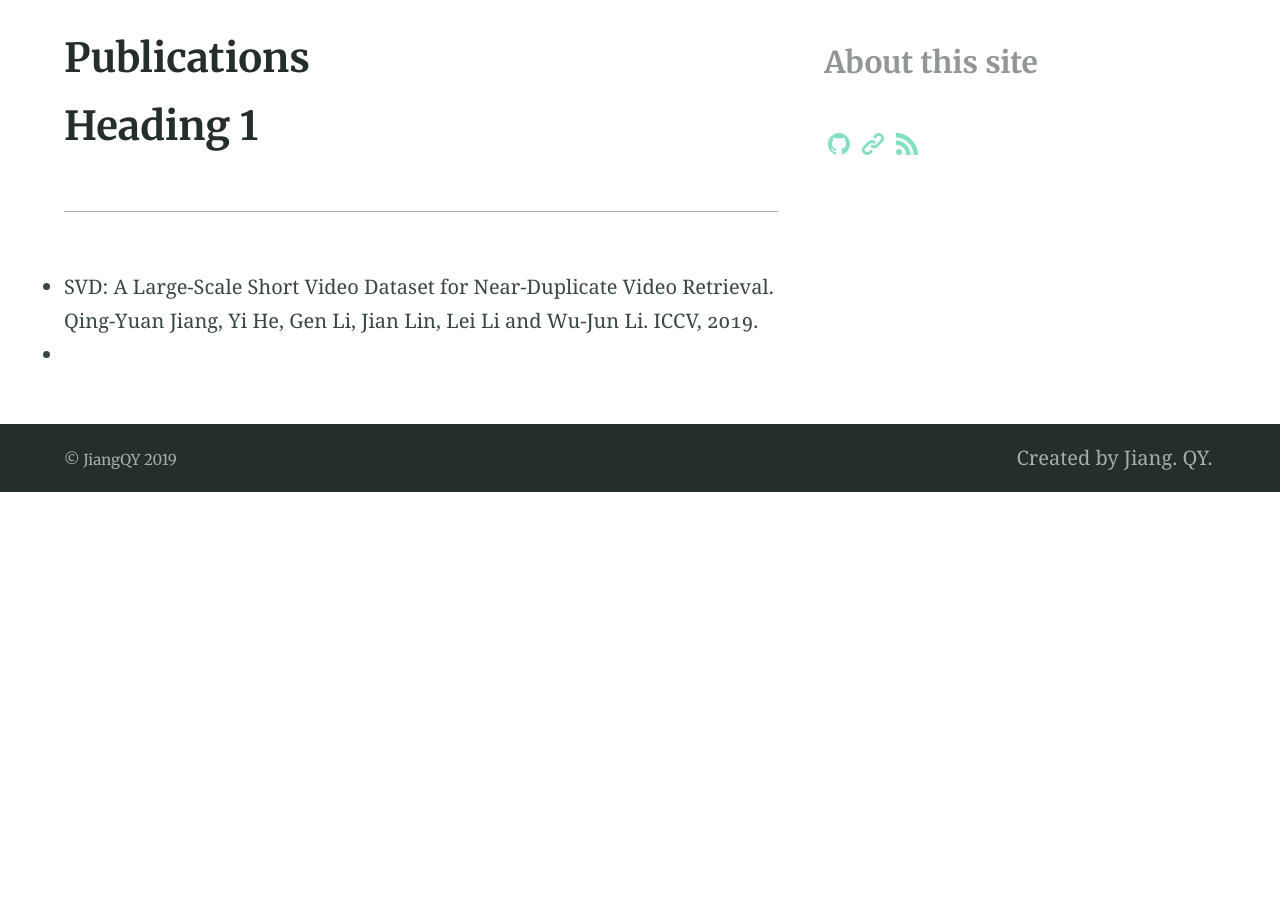
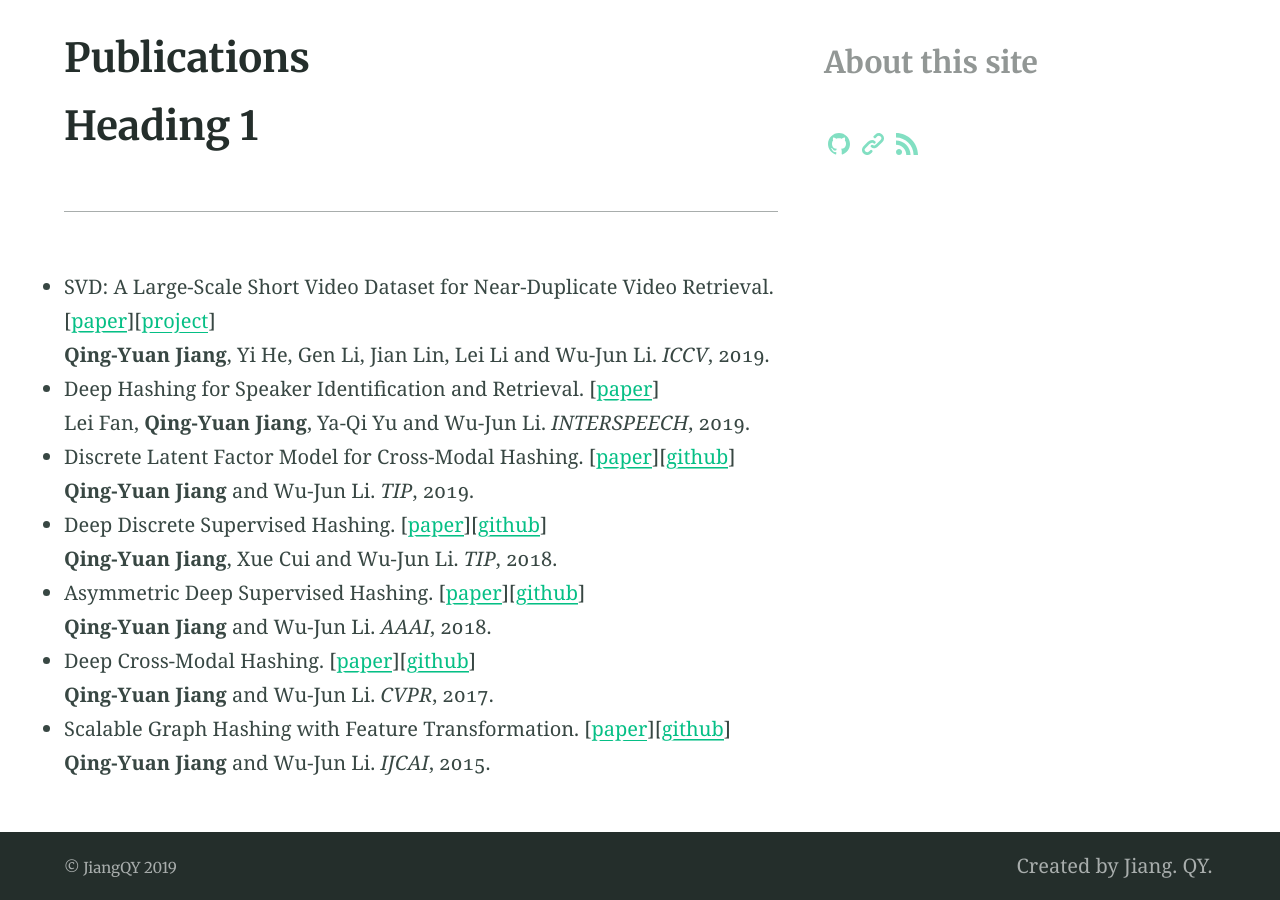
Before and after one commit to jiangqy/jiangqy.github.io, a Jekyll site: the page built from publications.md, in a window 1280 px wide, cut to the strip 412-1312 px from the top of the page. Built offline with Jekyll 4.4.1, drawn with Linux system fonts in a browser that asks for light colours; our own code applies the rules of GitHub Pages for plain Markdown files; before the commit the page ends 904 px from its top, so only the background shows below that.

Commit message:
publications

```diff
--- a/publications.md
+++ b/publications.md
@@ -8,11 +8,35 @@ aside: true
 
 # Heading 1
 ---
-* SVD: A Large-Scale Short Video Dataset for Near-Duplicate Video Retrieval.
+* SVD: A Large-Scale Short Video Dataset for Near-Duplicate Video Retrieval. [[paper](papers/ICCV19_SVD.pdf)][[project](https://svdbase.github.io)]
 
-   Qing-Yuan Jiang, Yi He, Gen Li, Jian Lin, Lei Li and Wu-Jun Li. ICCV, 2019.
+   **Qing-Yuan Jiang**, Yi He, Gen Li, Jian Lin, Lei Li and Wu-Jun Li. *ICCV*, 2019.
 
-*
+* Deep Hashing for Speaker Identification and Retrieval. [[paper](papers/INTERSPEECH19_DAMH.pdf)]
+
+  Lei Fan, **Qing-Yuan Jiang**, Ya-Qi Yu and Wu-Jun Li. *INTERSPEECH*, 2019.
+
+* Discrete Latent Factor Model for Cross-Modal Hashing. [[paper](papers/TIP19_DLFH.pdf)][[github](https://github.com/jiangqy/DLFH-TIP2019)]
+
+  **Qing-Yuan Jiang** and Wu-Jun Li. *TIP*, 2019.
+
+* Deep Discrete Supervised Hashing. [[paper](papers/TIP18_DDSH.pdf)][[github](https://github.com/jiangqy/DDSH-TIP2018)]
+
+  **Qing-Yuan Jiang**, Xue Cui and Wu-Jun Li. *TIP*, 2018.
+
+* Asymmetric Deep Supervised Hashing. [[paper](papers/AAAI18_ADSH.pdf)][[github](https://github.com/jiangqy/ADSH-AAAI2018)]
+
+  **Qing-Yuan Jiang** and Wu-Jun Li. *AAAI*, 2018.
+
+* Deep Cross-Modal Hashing. [[paper](papers/CVPR17_DCMH.pdf)][[github](https://github.com/jiangqy/DCMH-CVPR2017)]
+
+  **Qing-Yuan Jiang** and Wu-Jun Li. *CVPR*, 2017.
+
+* Scalable Graph Hashing with Feature Transformation. [[paper](papers/IJCAI15_SGH.pdf)][[github](https://github.com/jiangqy/SGH-IJCAI2015)]
+
+  **Qing-Yuan Jiang** and Wu-Jun Li. *IJCAI*, 2015.
+
+
 
 <!--## Heading 2
 
```
Also changed, not shown: 1 other file.
